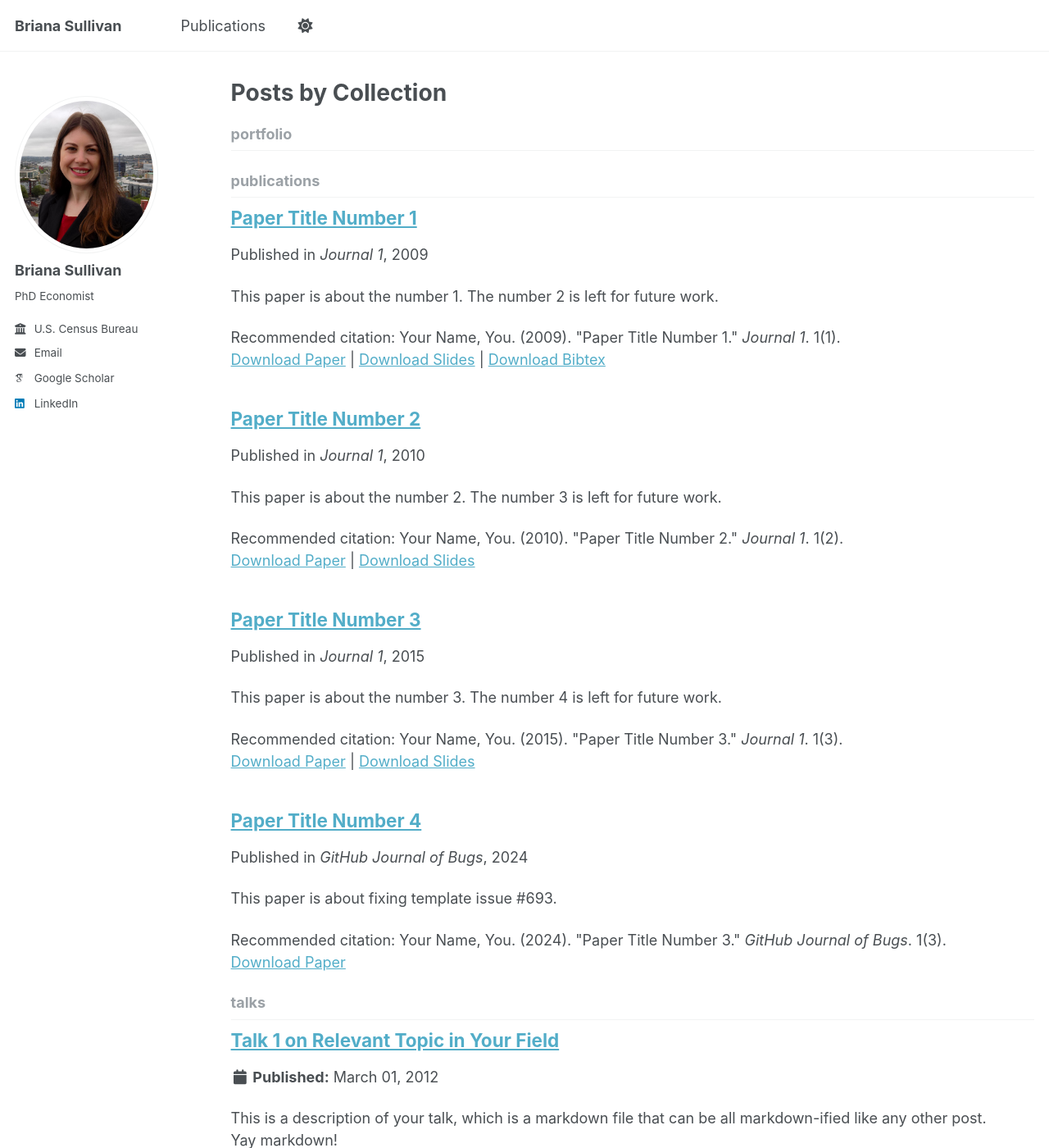
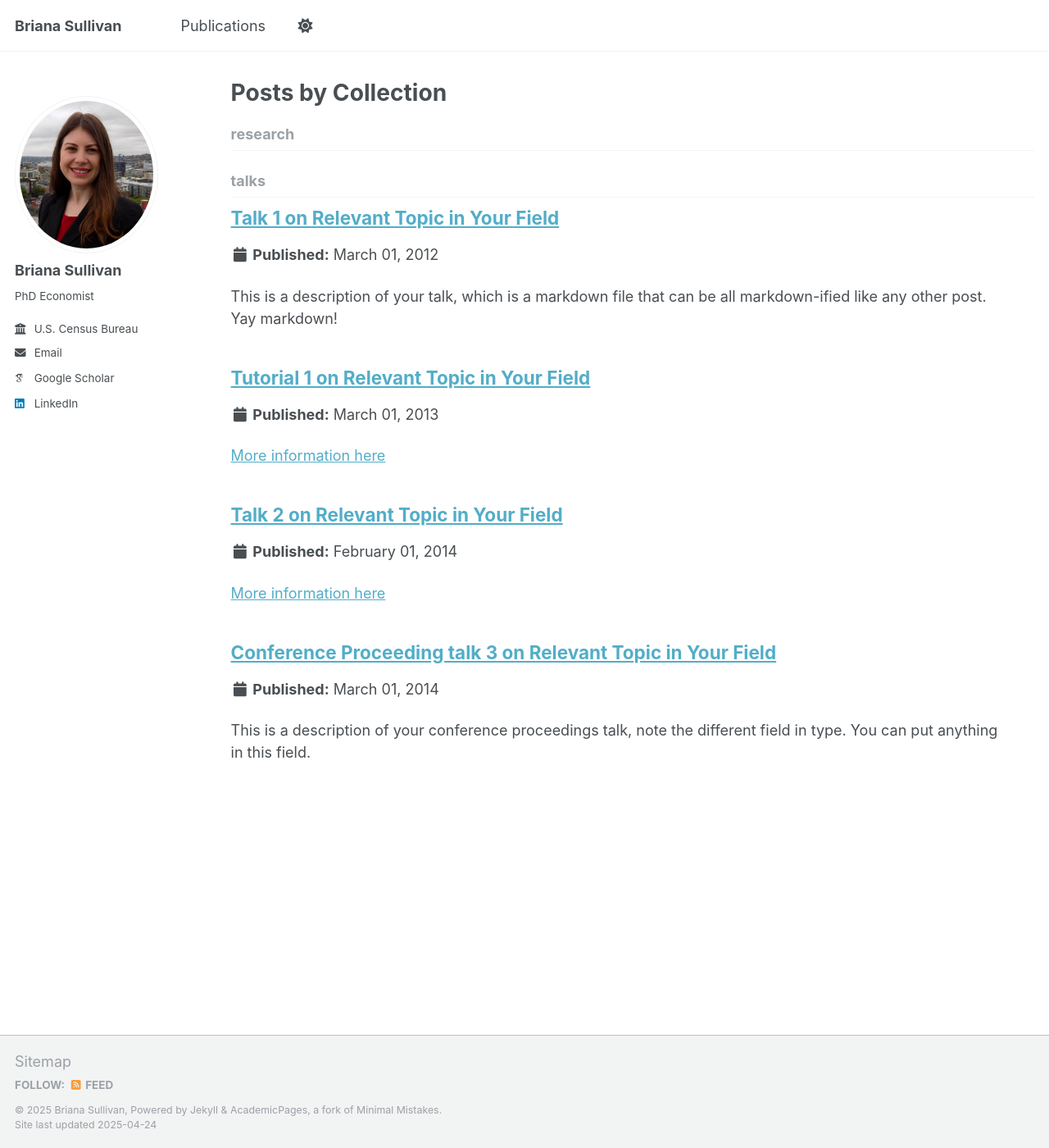
Before and after one commit to bdsullivan-econ/bdsullivan-econ.github.io, a Jekyll site: the page built from _pages/collection-archive.html, in a window 1280 px wide and 1400 px high. Shown: the whole window at 82% size. Built offline with Jekyll 4.4.1, drawn with Linux system fonts in a browser that asks for light colours; some web fonts are replaced; part of the change alters nothing that is shown.

Commit message:
Update _config.yml

```diff
--- a/_config.yml
+++ b/_config.yml
@@ -213,13 +213,7 @@ kramdown:
 
 # These settings control the types of collections used by the template
 collections:
-  teaching:
-    output: true
-    permalink: /:collection/:path/
-  publications:
-    output: true
-    permalink: /:collection/:path/
-  portfolio:
+  research:
     output: true
     permalink: /:collection/:path/
   talks:
@@ -247,10 +241,10 @@ defaults:
     values:
       layout: single
       author_profile: true
-  # _publications
+  # _research
   - scope:
       path: ""
-      type: publications
+      type: research
     values:
       layout: single
       author_profile: true
```
